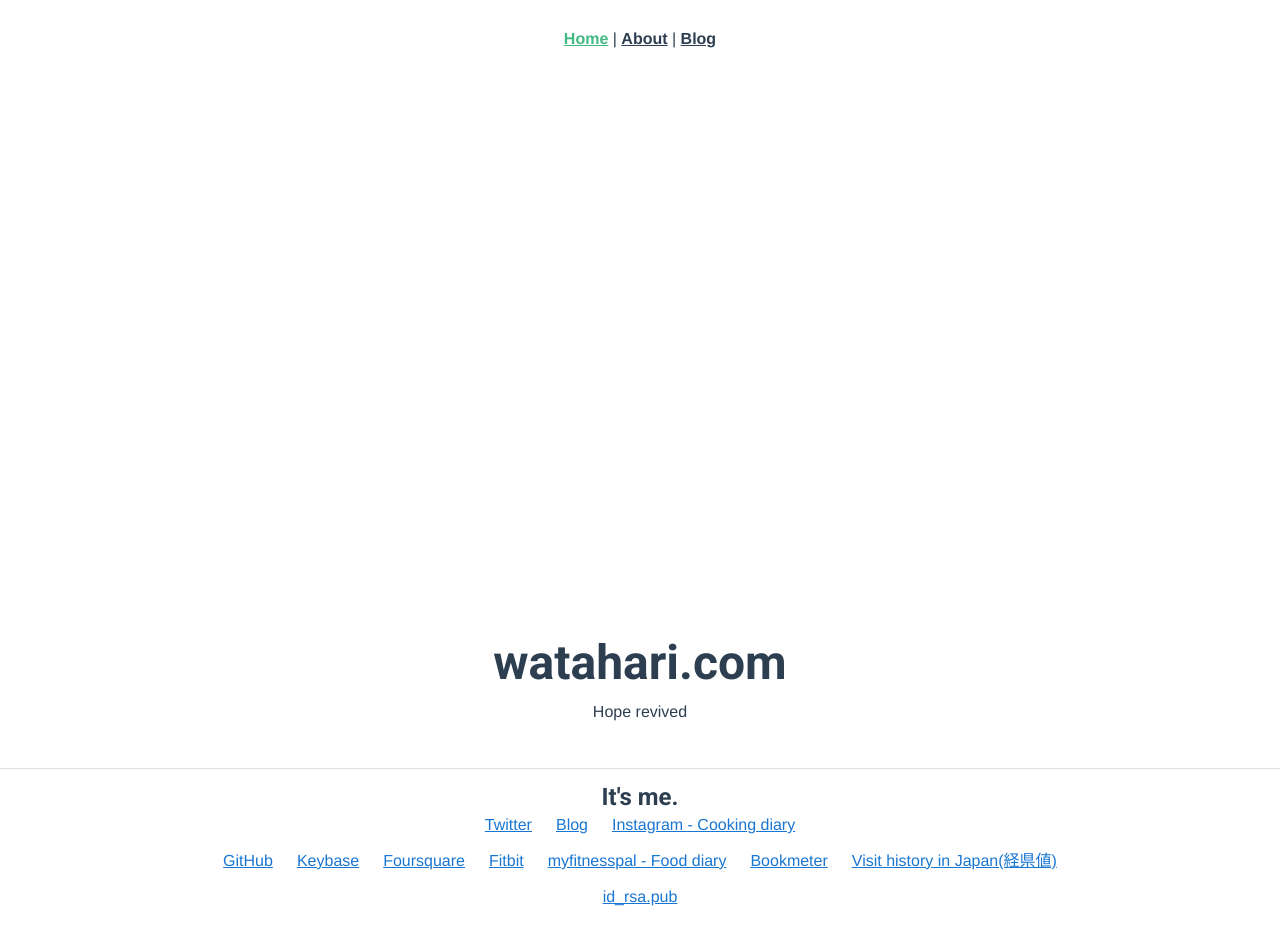
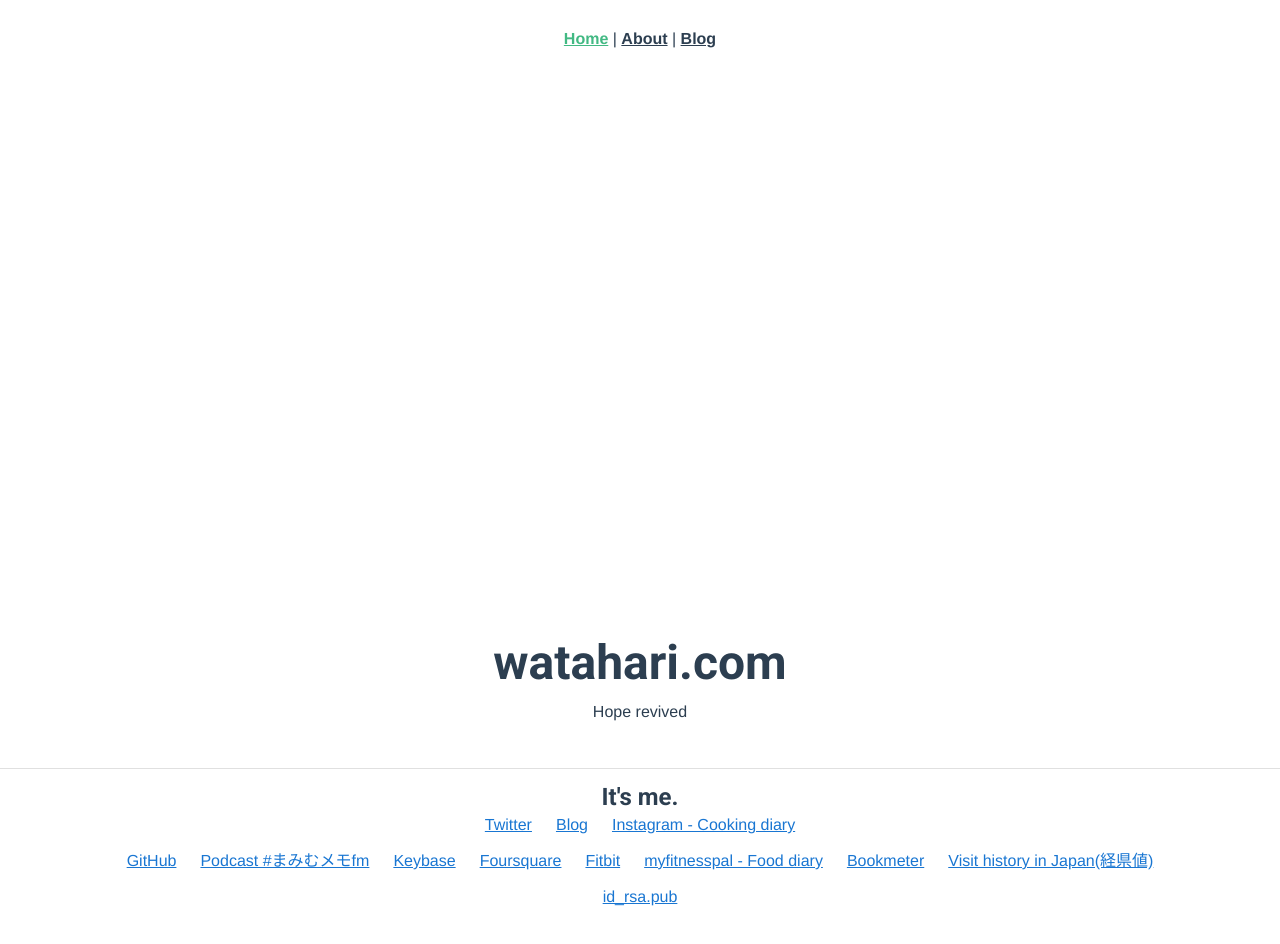
Before and after one commit to watahari/watahari.com, a Vue app: page / in a window 1280 px wide. Shown: the top 944 px of the page. Built offline with nearby package versions, Linux system fonts and the light colour scheme.

Commit message:
add podcast link

```diff
--- a/src/components/Me.vue
+++ b/src/components/Me.vue
@@ -75,6 +75,10 @@
           href: 'https://github.com/watahari',
         },
         {
+          text: 'Podcast #まみむメモfm',
+          href: 'https://mamimumemo.online/',
+        },
+        {
           text: 'Keybase',
           href: 'https://keybase.io/watahari/',
         },
```
